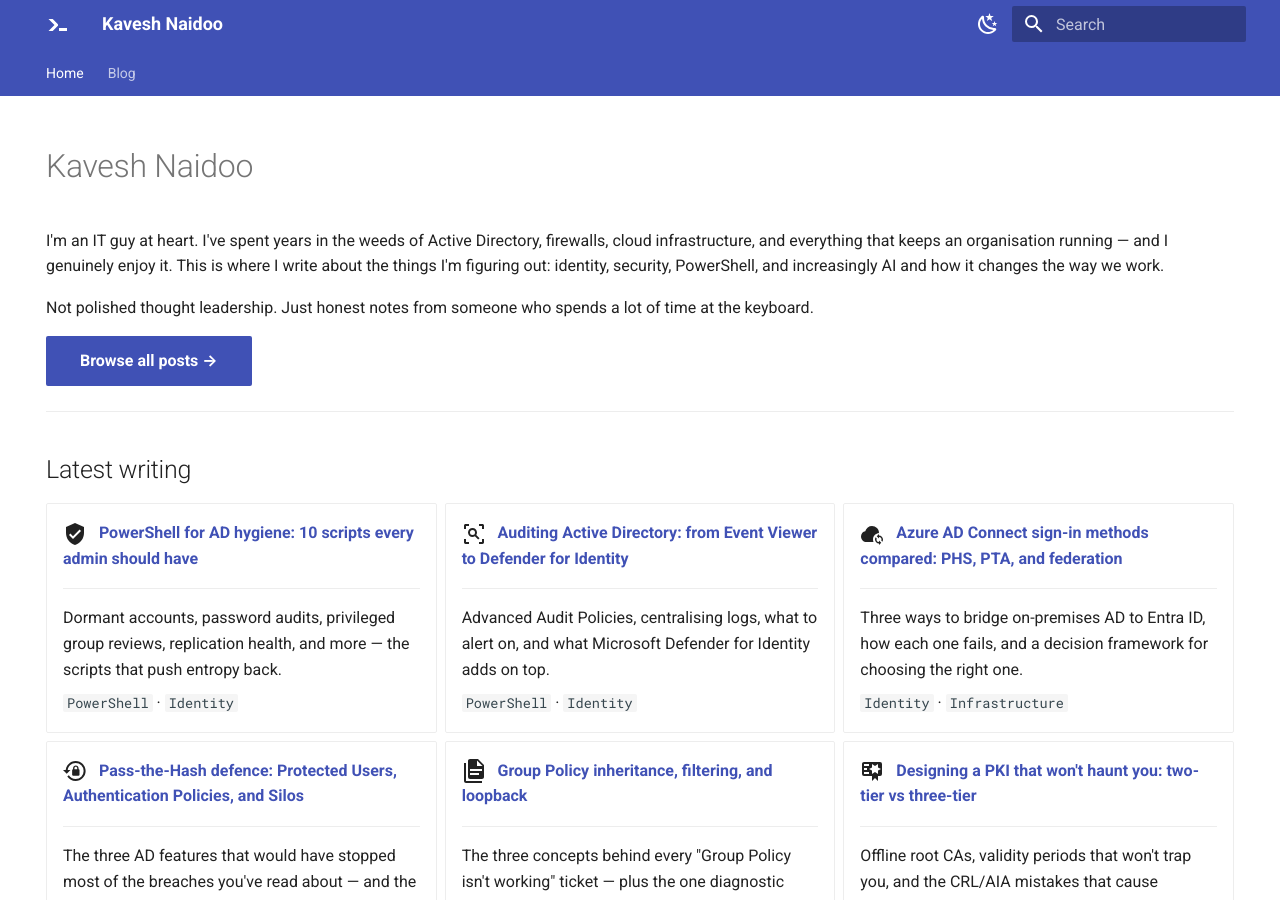
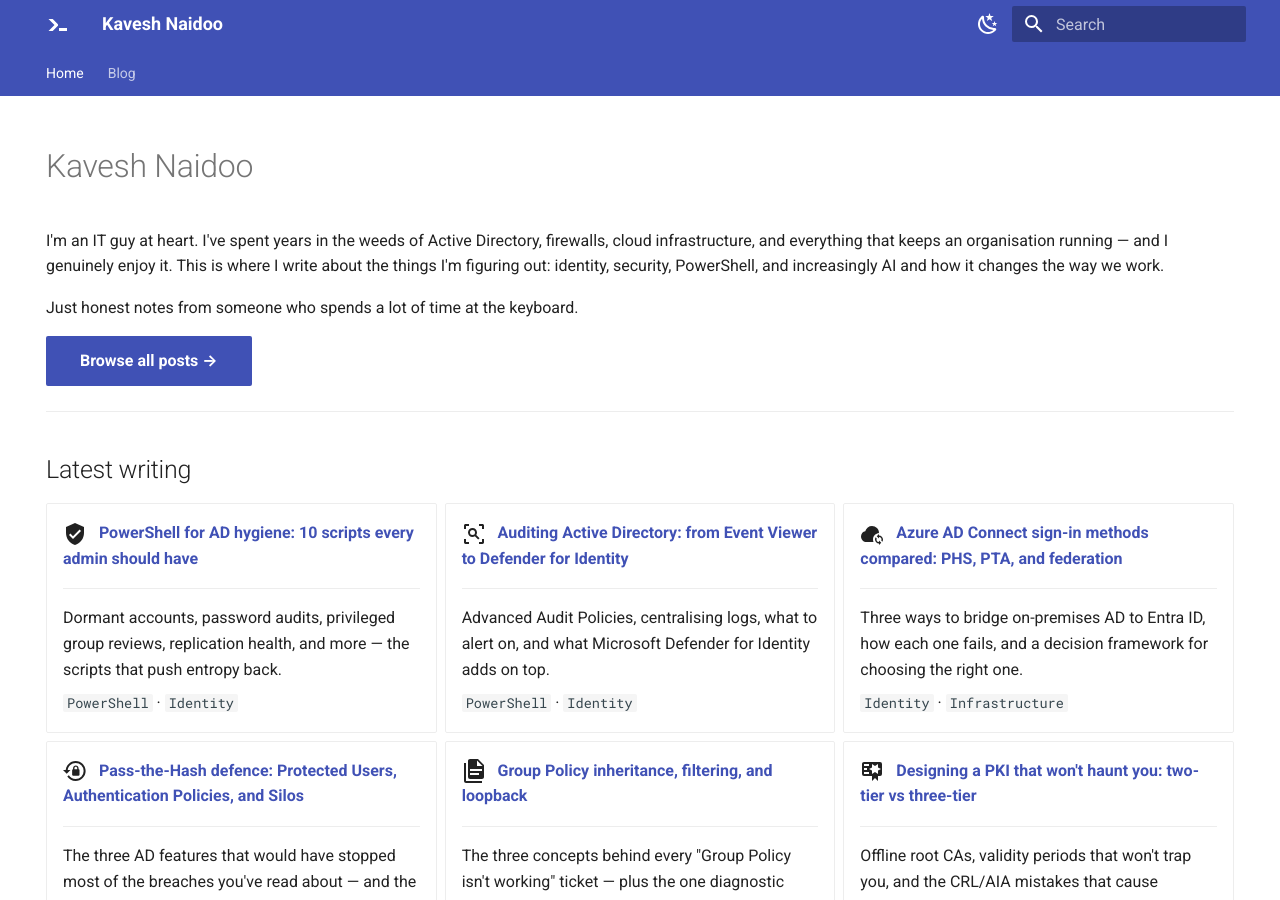
Before and after one commit to KaveshN/kaveshn.github.io, an MkDocs documentation site: the page built from docs/index.md, in a window 1280 px wide and 900 px high. Built offline with MkDocs 1.6.1 and Material for MkDocs 9.7.7, drawn with Linux system fonts in a browser that asks for light colours.

Commit message:
Remove "not polished thought leadership" line from bio
Co-Authored-By: Claude Sonnet 4.6 <noreply@anthropic.com>

```diff
--- a/docs/index.md
+++ b/docs/index.md
@@ -12,8 +12,7 @@ running — and I genuinely enjoy it. This is where I write about the things I'm
 figuring out: identity, security, PowerShell, and increasingly AI and how it
 changes the way we work.
 
-Not polished thought leadership. Just honest notes from someone who spends a
-lot of time at the keyboard.
+Just honest notes from someone who spends a lot of time at the keyboard.
 
 [Browse all posts →](blog/index.md){ .md-button .md-button--primary }
 
```
